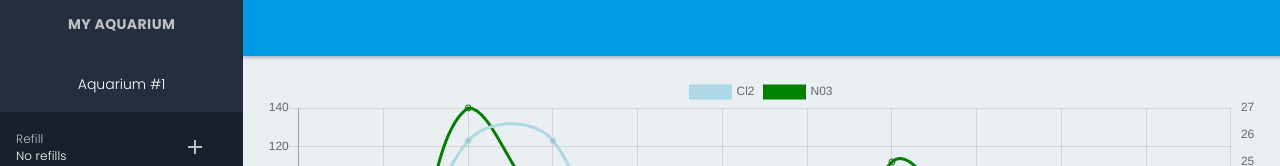
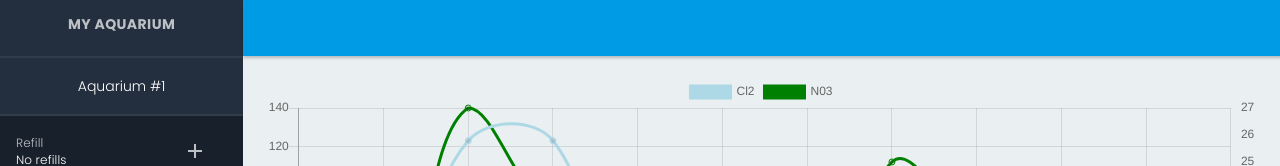
Before and after one commit to jimmeryn/my-aquarium, a React app: page / in a window 1280 px wide. Shown: the top 166 px of the page. Built offline with nearby package versions, Linux system fonts and the light colour scheme.

Commit message:
Group title as independent comp

```diff
--- a/src/components/leftMenu/AquariumViewList.tsx
+++ b/src/components/leftMenu/AquariumViewList.tsx
@@ -1,17 +1,18 @@
 import * as React from "react";
-import GroupComponent from "./GroupComponent";
 import { Grid } from "@material-ui/core";
+
 import { getLatestParams, getLatestRefill } from "./helperFunctions";
 import { Aquarium } from "src/store/types";
+
+import GroupComponent from "./GroupComponent";
+import GroupListTitleComponent from "./GroupListTitleComponent";
 
 const AquariumViewList: React.FunctionComponent<{
   aquarium: Aquarium;
 }> = ({ aquarium }) => (
   <Grid container spacing={0} direction="column" alignItems="stretch">
     <Grid item xs>
-      <h3 className="group-list-title">
-        {aquarium.name ?? `Aquarium #${aquarium.id + 1}`}
-      </h3>
+      <GroupListTitleComponent name={aquarium.name} index={aquarium.id} />
     </Grid>
     <Grid item xs>
       <GroupComponent
--- /dev/null
+++ b/src/components/leftMenu/GroupListTitleComponent.tsx
@@ -0,0 +1,15 @@
+import * as React from "react";
+import DividerComponent from "./DividerComponent";
+
+const GroupListTitleComponent: React.FunctionComponent<{
+  name?: string;
+  index: number;
+}> = ({ name, index }) => (
+  <div>
+    <DividerComponent />
+    <h3 className="group-list-title">{name ?? `Aquarium #${index + 1}`}</h3>
+    <DividerComponent />
+  </div>
+);
+
+export default GroupListTitleComponent;
```
